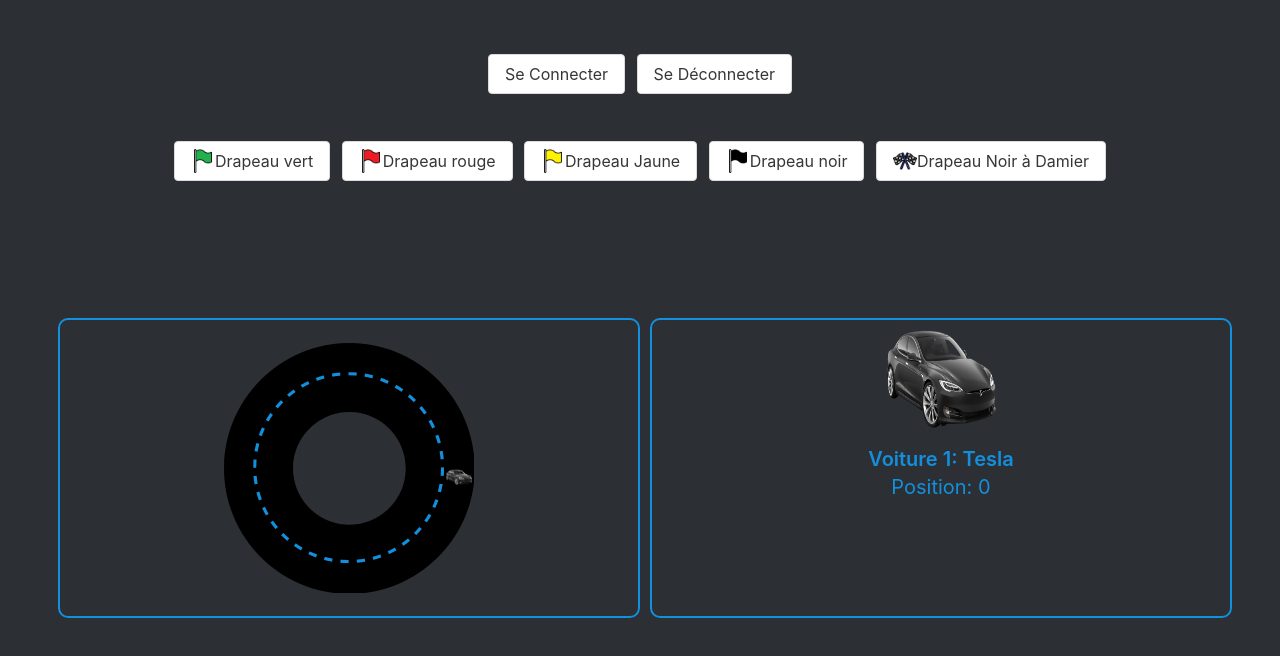
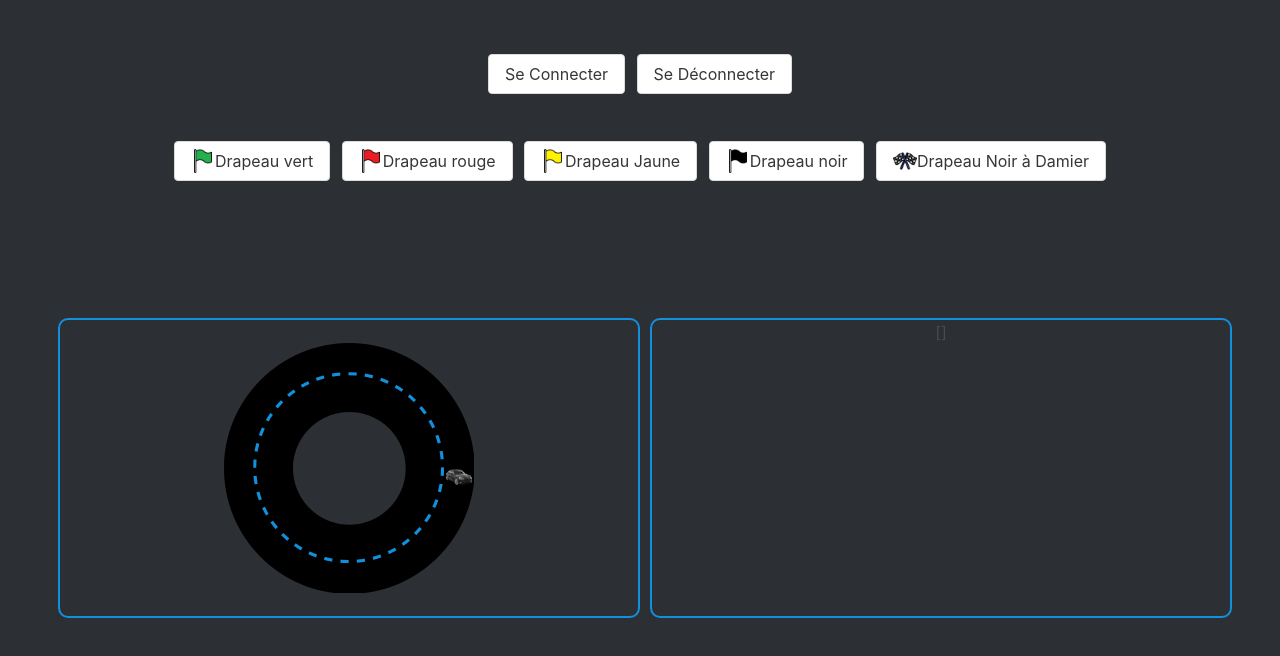
Before and after one commit to jszt/DCRV_interface_graphique_de_supervision, a Vue app: page / in a window 1280 px wide. Shown: the top 656 px of the page. Built offline with nearby package versions, Linux system fonts and the light colour scheme.

Commit message:
circuit avec vitesse

```diff
--- a/src/components/ControlComponent.vue
+++ b/src/components/ControlComponent.vue
@@ -27,7 +27,9 @@ export default {
         // La méthode connexion permet d'ouvrir une connexion Web socket et d'écouter les connexions entrantes venant des voitures
         connexion() {
             // On ouvre une connexion web socket avec le paramètre interface qui correspond à l'id de ce client
-            let socket = new WebSocket("ws://localhost:8000/interface")
+             let socket = new WebSocket("ws://localhost:8000/interface")
+            //let socket = new WebSocket("ws://192.168.1.45:8000/interface")
+            //let socket = new WebSocket("ws://10.22.202.44:8000/interface")
             // On stocke le socket
             this.websocket = socket
 
@@ -39,7 +41,7 @@ export default {
             // Evenement lors de la réception d'un message de la part
             socket.onmessage = function (event) {
               // On envoie la position au composant parent, qui va l'envoyer au displayComponent
-              this.$emit('position', event.data)
+              this.$emit('voiture', JSON.parse(event.data))
             }.bind(this)
 
             // Evenement lors de la fermeture de la socket
--- a/src/components/DisplayComponent.vue
+++ b/src/components/DisplayComponent.vue
@@ -3,14 +3,20 @@
     <div class="container display-container">
         <div id="circuit">
             <img id="image-circuit" class="image" src="../assets/circuit.png">
-            <img id="voiture" class="image voiture" src="../assets/tesla.png">
+            <img id="1" class="image voiture" src="../assets/tesla.png">
+            <img id="2" class="image voiture" src="../assets/tesla.png">
         </div>
     </div>
     <div class=" container display-container">
-        <div class="container-voiture">
+        {{voitures}}
+        <div
+            v-for="voiture in voitures"
+            v-bind:key="voiture.id"
+            class="container-voiture"
+        >
             <img class="image is-128x128" src="../assets/tesla.png">
-            <p class="title is-5 voiture-info">Voiture 1: Tesla</p>
-            <p class="subtitle is-small voiture-info"> Position: {{position}}</p>
+            <p class="title is-5 voiture-info">Voiture {{voiture.id}}: Tesla</p>
+            <p class="subtitle is-small voiture-info"> Position: {{voiture.position}}</p>
         </div>
     </div>
 </section>
@@ -21,29 +27,34 @@ export default {
     name: 'DisplayComponent',
     data() {
         return {
-            position: 0
+            position: 0,
+            voitures: []
         }
     },
     props: {
-      position: {
-        type: String
+      voiture: {
+        type: Object
       }
     },
     watch: {
       // Watch permet de surveiller des variables
       // quand une varaible change de valeur on lance une fonction
-      // ici quand la position change on effectue cette fonction:
-      position: function (p) {
+      // ici quand l'état de la voiture change on effectue cette fonction:
+      voiture: function (v) {
+        // On regarde si c'est la première connexion de la voiture
+        // et on ajoute la voiture sur le circuit
+        this.ajoutVoiture(v)
         // On ajoute la position dans les données du composant
-        this.position = p
+        this.updateVoiture(v)
+        //this. = parseFloat(v.position.toFixed(2))
         // On change la position de la voiture sur le circuit
         // TODO: gérer plusieurs voitures
-        this.mouvementVoiture(p, null)
+        this.mouvementVoiture(v.position, v.id)
       }
     },
     methods: {
         // Faire avancer la voiture à la position donnée
-        mouvementVoiture(position, voiture) {
+        mouvementVoiture(position, id) {
             // TODO: vérifier si position compris entre 0 et 1
 
             // TODO: Récupération de la voiture en fonction de l'id
@@ -56,11 +67,31 @@ export default {
             let y = Math.sin(2 * Math.PI * position) * 100
 
             // TODO: créer la voiture dans le code Js
-            voiture = document.getElementById("voiture")
+            let voitureImg = document.getElementById(id)
 
             // On place la voiture sur le circuit
-            voiture.style.left = 120 + x + "px";
-            voiture.style.top = 120 + y + "px";
+            voitureImg.style.left = 120 + x + "px";
+            voitureImg.style.top = 120 + y + "px";
+        },
+        ajoutVoiture(voiture){
+            // On regarde si la voiture est déjà ajoutée
+            if(this.voitures.length === 0){
+                this.voitures.push(voiture)
+            }
+            else{
+                let existe = false;
+                this.voitures.forEach(v => {
+                    if(v.id === voiture.id) existe = true
+                });
+                if(!existe) this.voitures.push(voiture)
+            }
+        },
+        updateVoiture(voiture){
+            this.voitures.forEach((v, index) => {
+                if(voiture.id === v.id){
+                    this.voitures[index].position = voiture.position
+                }
+            });
         }
     }
 }
--- a/src/components/MainComponent.vue
+++ b/src/components/MainComponent.vue
@@ -1,7 +1,7 @@
 <template>
 <div id="main">
-    <control-component @position="getPosition" />
-    <display-component v-bind:position="position"/>
+    <control-component @voiture="getEtatVoiture" />
+    <display-component v-bind:voiture="voiture"/>
 </div>
 </template>
 
@@ -17,12 +17,12 @@ export default {
     },
     data() {
         return {
-          position: 0
+          voiture: null
         }
     },
     methods: {
-      getPosition(position){
-        this.position = position;
+      getEtatVoiture(voiture){
+        this.voiture = voiture;
       }
     }
 }
```
